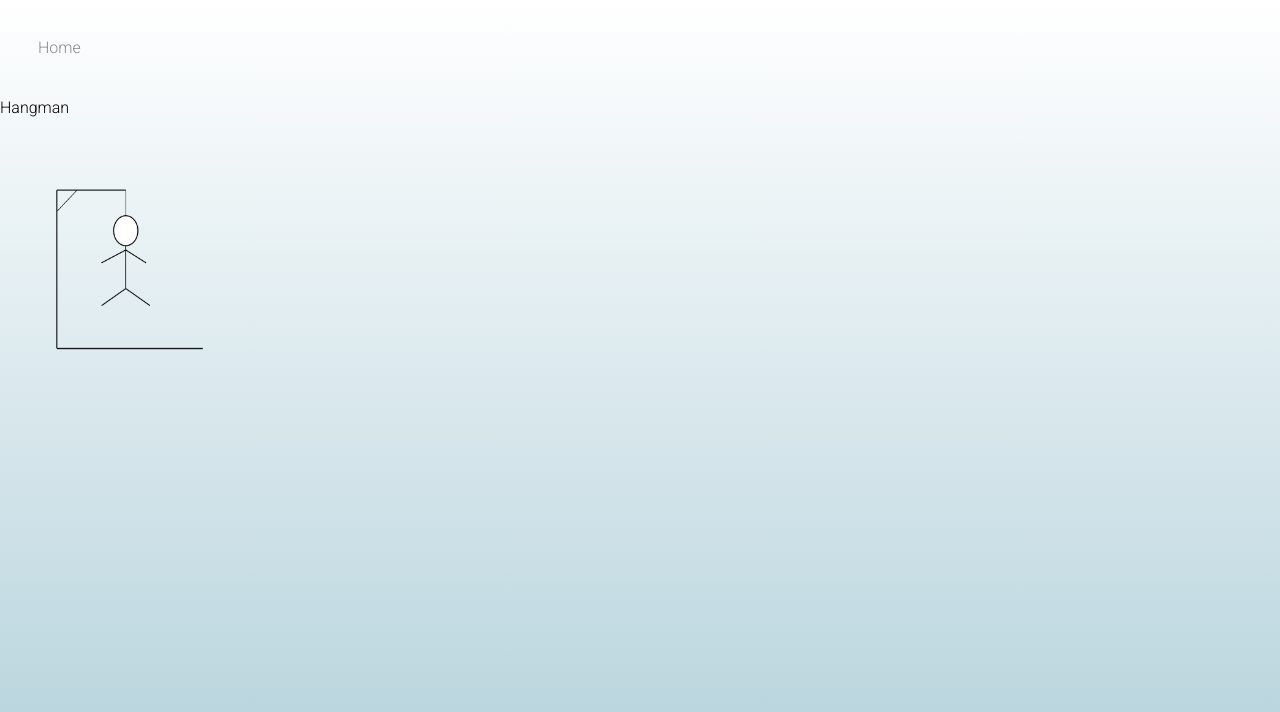
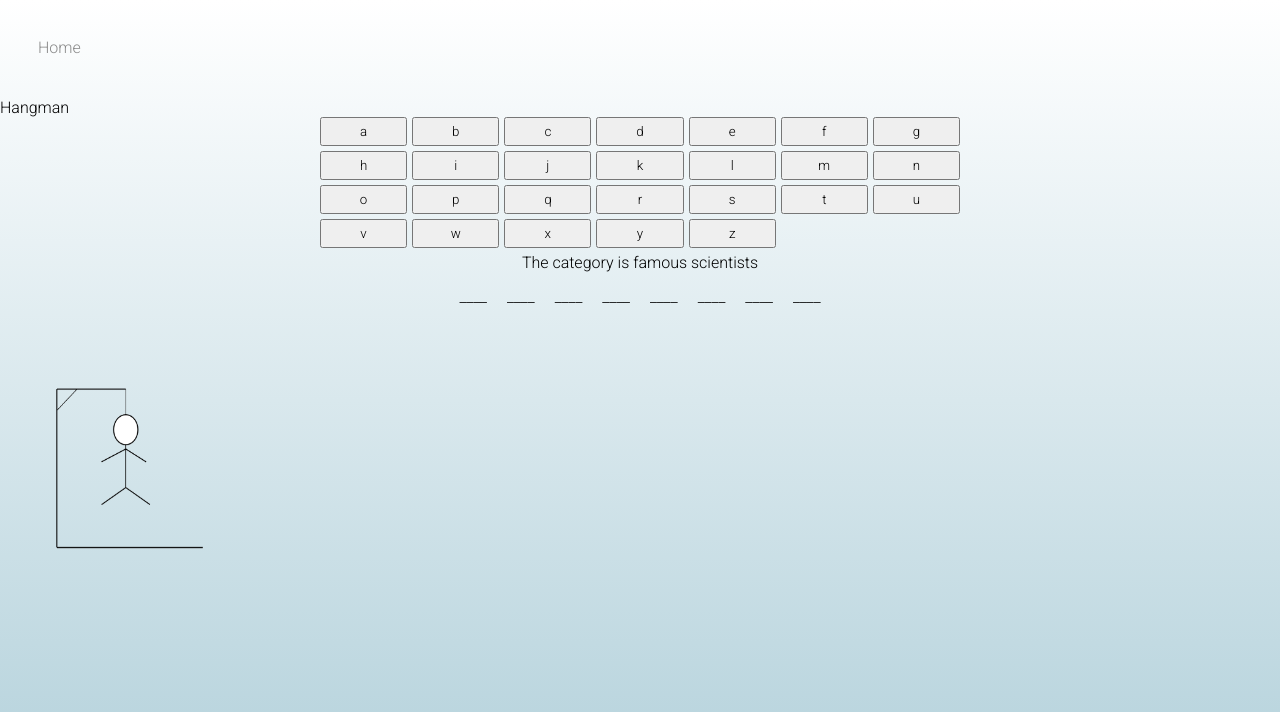
Before and after one commit to tiffmc1/small-react-projects, a React (Create React App) app: page /hangman in a window 1280 px wide. Shown: the top 712 px of the page. Built offline with nearby package versions, Linux system fonts and the light colour scheme; a web font is replaced by a local one.

Commit message:
Hangman: displays alphabet btns, dummyStr, & img

```diff
--- a/src/projects/hangman/Hangman.js
+++ b/src/projects/hangman/Hangman.js
@@ -1,10 +1,56 @@
 import React from "react";
-// import hangman from "src/projects/hangman/images/hangman-1.png";
+import "./hangman.css";
+
+const dummyStr = ["e", "i", "n", "s", "t", "e", "i", "n"];
+
+const alphabet = [
+	"a",
+	"b",
+	"c",
+	"d",
+	"e",
+	"f",
+	"g",
+	"h",
+	"i",
+	"j",
+	"k",
+	"l",
+	"m",
+	"n",
+	"o",
+	"p",
+	"q",
+	"r",
+	"s",
+	"t",
+	"u",
+	"v",
+	"w",
+	"x",
+	"y",
+	"z",
+];
 
 const Hangman = () => {
 	return (
 		<div>
 			<div>Hangman</div>
+			<div className="hangman-alphabet">
+				{alphabet.map((letter) => (
+					<button key={letter} className="hangman-letter">
+						{letter}
+					</button>
+				))}
+			</div>
+			<div className="hangman-category">The category is famous scientists</div>
+			<div className="hangman-underscores">
+				{dummyStr.map((char, i) => (
+					<div key={i} className="hangman-underscore">
+						____
+					</div>
+				))}
+			</div>
 			<img
 				src={require("./images/hangman-10.png")}
 				alt=""
--- a/src/projects/hangman/hangman.css
+++ b/src/projects/hangman/hangman.css
@@ -0,0 +1,26 @@
+.hangman-alphabet {
+	display: grid;
+	grid-template-columns: repeat(7, 1fr);
+	gap: 5px;
+	width: 50%;
+	margin: 0 auto;
+}
+
+.hangman-letter {
+	padding: 5px;
+}
+
+.hangman-category {
+	display: flex;
+	justify-content: center;
+	padding: 5px;
+}
+
+.hangman-underscores {
+	display: flex;
+	justify-content: center;
+}
+
+.hangman-underscore {
+	padding: 10px;
+}
```
